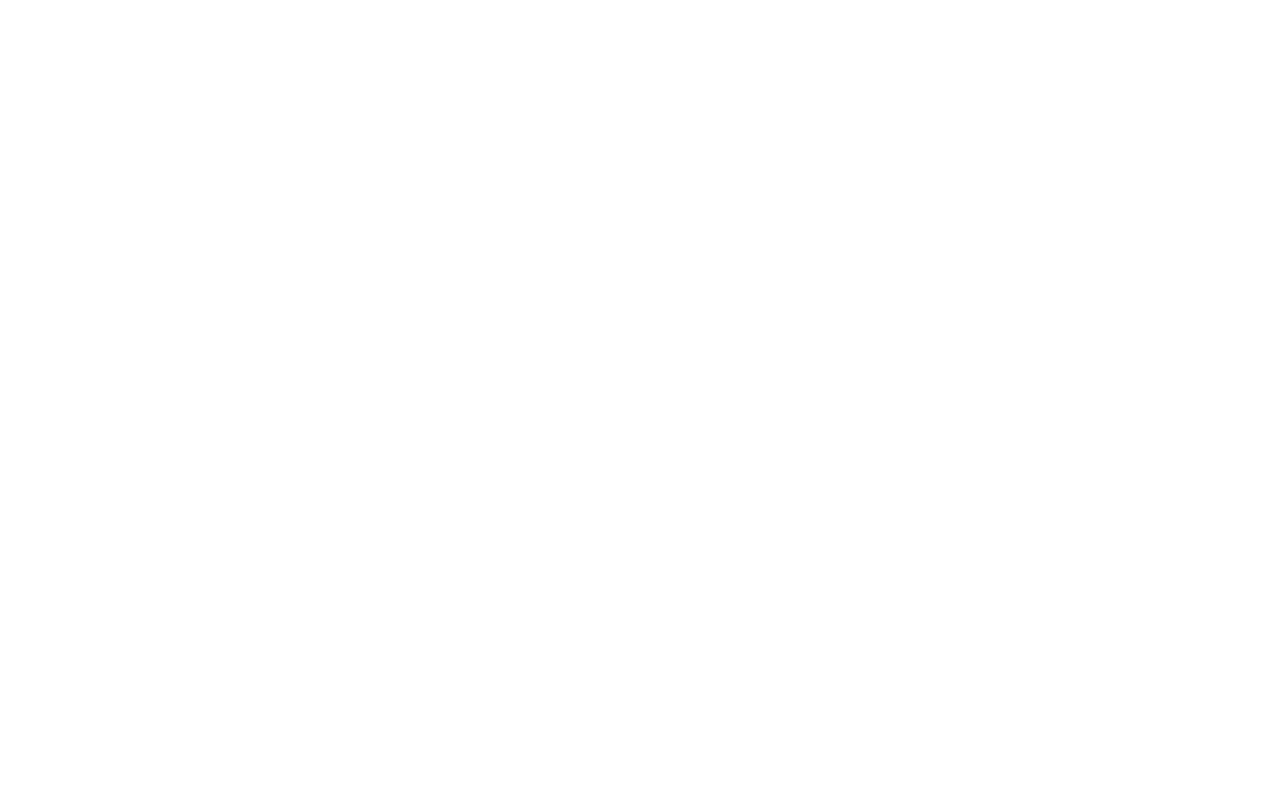
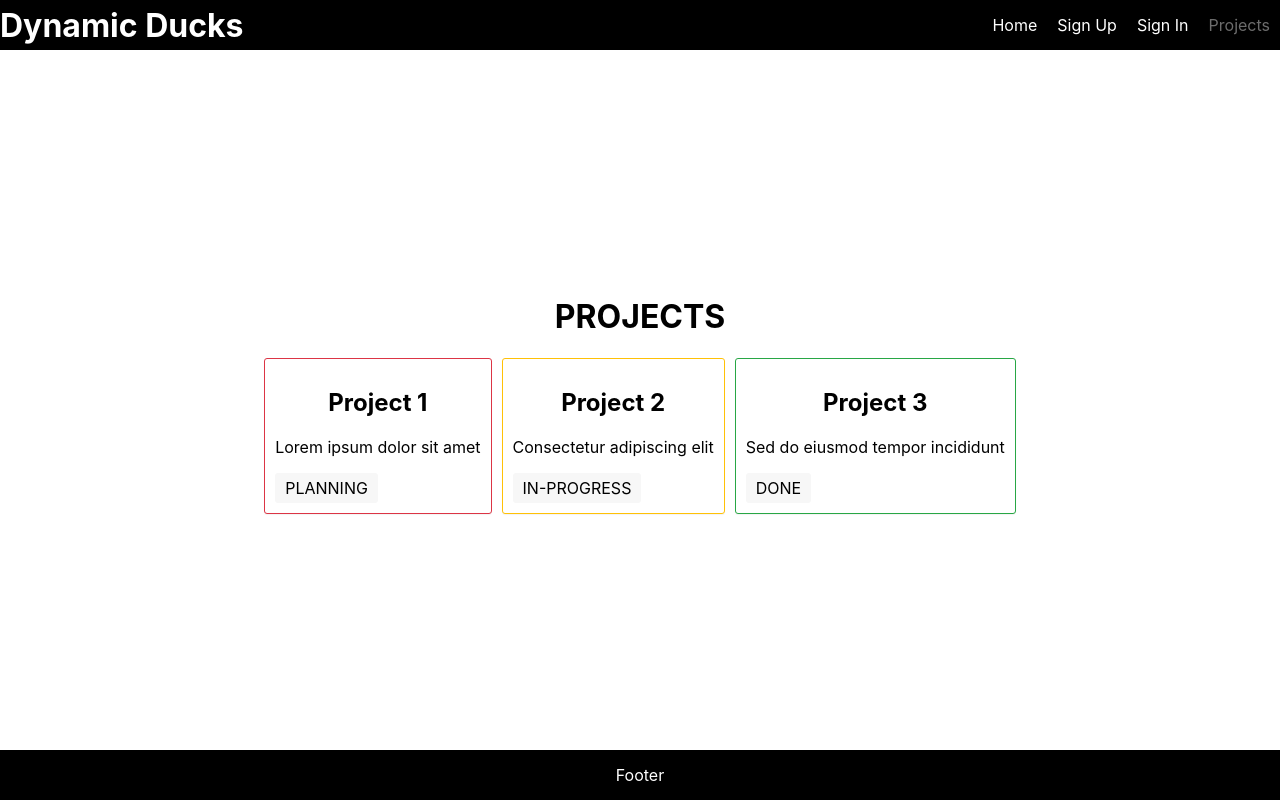
Before and after one commit to AidanGio/Dynamic-Ducks, a React (Create React App) app in the folder frontend/: page /projects in a window 1280 px wide. Before the commit this address had no page. Built offline with nearby package versions, Linux system fonts and the light colour scheme.

Commit message:
Basic Projects Page

```diff
--- a/frontend/src/App.js
+++ b/frontend/src/App.js
@@ -3,6 +3,7 @@
 import HomePage from "./pages/HomePage";
 import SignInPage from "./pages/SignInPage";
 import SignUpPage from "./pages/SignUpPage";
+import ProjectPage from "./pages/ProjectPage";
 
 function App() {
   return (
@@ -12,6 +13,7 @@
           <Route path="/" element={<HomePage />} />
           <Route path="/signup" element={<SignUpPage />} />
           <Route path="/signin" element={<SignInPage />} />
+          <Route path="/projects" element={<ProjectPage />} />
         </Routes>
       </BrowserRouter>
     </div>
--- a/frontend/src/components/Header/index.js
+++ b/frontend/src/components/Header/index.js
@@ -32,6 +32,14 @@
         >
           Sign In
         </NavLink>
+        <NavLink
+          className={({ isActive }) =>
+            isActive ? "activeStyle" : "inactiveStyle"
+          }
+          to={"/projects"}
+        >
+          Projects
+        </NavLink>
       </div>
     </header>
   );
--- /dev/null
+++ b/frontend/src/pages/ProjectPage.js
@@ -0,0 +1,36 @@
+import React, { useState } from "react";
+import MainLayout from "../layouts/MainLayout";
+
+
+
+const ProjectPage = () => {
+    const [projects, setProjects] = useState([
+      { id: 1, title: 'Project 1', description: 'Lorem ipsum dolor sit amet', status: 'planning' },
+      { id: 2, title: 'Project 2', description: 'Consectetur adipiscing elit', status: 'in-progress' },
+      { id: 3, title: 'Project 3', description: 'Sed do eiusmod tempor incididunt', status: 'done' }
+    ]);
+
+    const handleCardClick = (id) => {
+      // Future Implemenation: Handle card click
+      console.log(`Card with ID ${id} clicked`);
+    };
+
+    return (
+      <MainLayout>
+        <h1>PROJECTS</h1>
+        <div className="card-container">
+          {projects.map((project) => (
+            <div key={project.id} className={`card ${project.status}`} onClick={() => handleCardClick(project.id)}>
+              <h2>{project.title}</h2>
+              <p>{project.description}</p>
+              <div className="card-footer">
+                <span className="status">{project.status}</span>
+              </div>
+            </div>
+          ))}
+        </div>
+      </MainLayout>
+    );
+  };
+
+  export default ProjectPage;
--- a/frontend/src/pages/styles.scss
+++ b/frontend/src/pages/styles.scss
@@ -8,3 +8,57 @@
   border-radius: 10px;
   width: 50%;
 }
+
+.card {
+  background-color: #fff;
+  border: 1px solid #ddd;
+  border-radius: 3px;
+  box-shadow: 0 1px 1px rgba(0,0,0,.05);
+  cursor: pointer;
+  margin-bottom: 10px;
+  padding: 10px;
+  transition: all 0.3s ease-in-out;
+  outline: none;
+  margin-right: 10px;
+}
+
+.card:last-child {
+  margin-right: 0;
+}
+
+.card:focus {
+  border: 1px solid #007bff;
+  box-shadow: 0 0 0 2px #007bff;
+  outline: none;
+}
+
+.card-container {
+  display: flex;
+  flex-wrap: wrap;
+  justify-content: space-between;
+}
+
+.planning {
+  border-color: #dc3545;
+}
+
+.in-progress {
+  border-color: #ffc107;
+}
+
+.done {
+  border-color: #28a745;
+}
+
+.card-footer {
+  display: flex;
+  justify-content: space-between;
+  margin-top: 10px;
+}
+
+.status {
+  background-color: #f7f7f7;
+  border-radius: 3px;
+  padding: 5px 10px;
+  text-transform: uppercase;
+}
```
